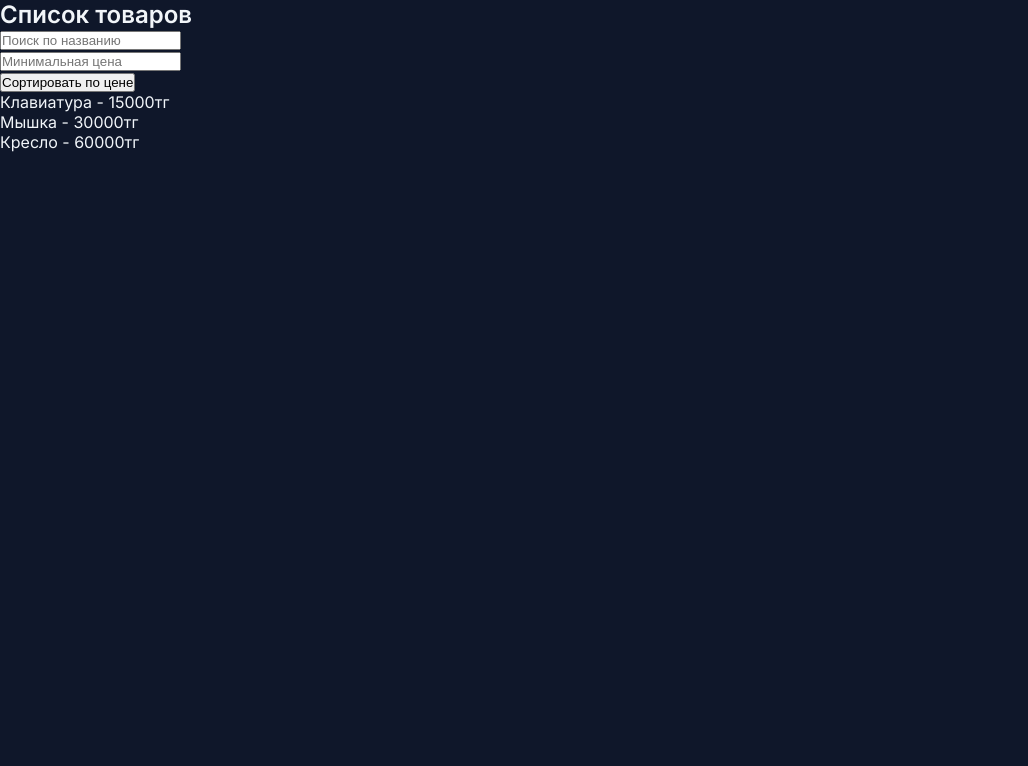
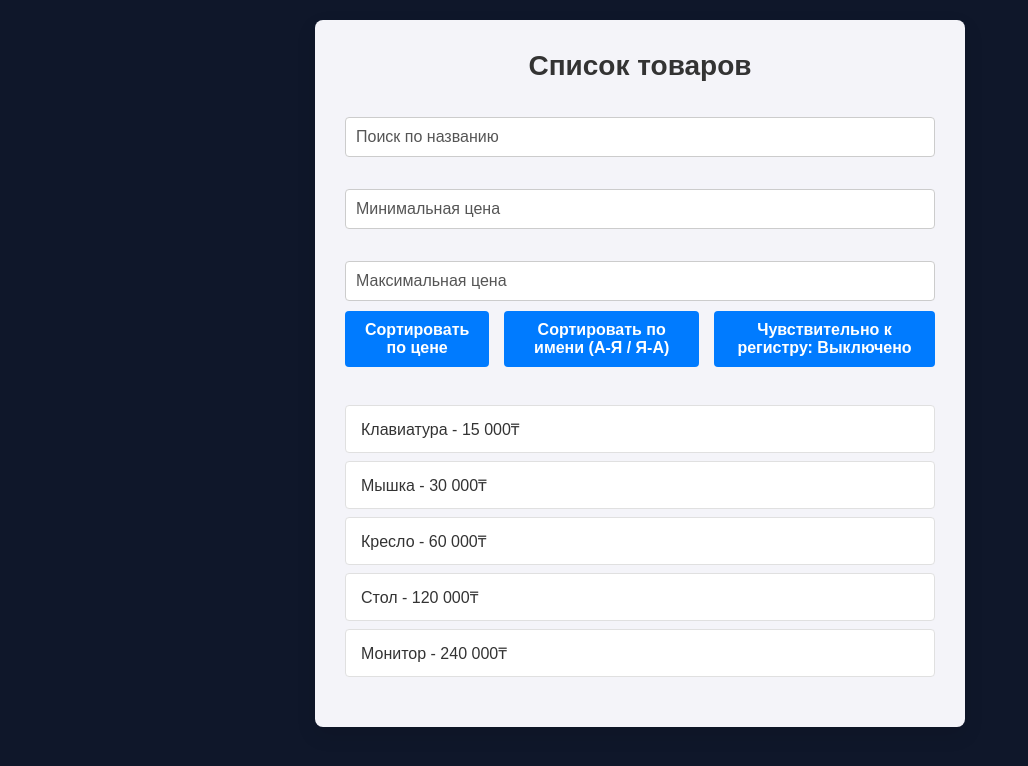
Before and after one commit to Tiltushkin/HomeWork-React, a React (Vite) app: page / in a window 1280 px wide. Shown: the top 766 px of the page, without its empty margins (0-1028 px from the left). Built offline with nearby package versions, Linux system fonts and the light colour scheme.

Commit message:
Обновлённая фильтрация

```diff
--- a/src/components/ListFiltered/ListFiltered.jsx
+++ b/src/components/ListFiltered/ListFiltered.jsx
@@ -1,58 +1,140 @@
-import React, { useState } from 'react'
-import s from './ListFiltered.module.scss'
+import React, { useState, useMemo } from 'react';
+import s from './ListFiltered.module.scss';
+import utils from '../utils/utils';
 
 const products = [
     { id: 1, name: "Клавиатура", price: 15000 },
     { id: 2, name: "Мышка", price: 30000 },
-    { id: 3, name: "Кресло", price: 60000 }
-]
+    { id: 3, name: "Кресло", price: 60000 },
+    { id: 4, name: "Стол", price: 120000 },
+    { id: 5, name: "Монитор", price: 240000 }
+];
 
 function ListFiltered() {
     const [query, setQuery] = useState("");
-    const [sortOrder, setSortOrder] = useState("asc");
+    const [priceSortOrder, setPriceSortOrder] = useState('asc');
+    const [nameSortOrder, setNameSortOrder] = useState('');
     const [minPrice, setMinPrice] = useState("");
+    const [maxPrice, setMaxPrice] = useState("");
+    const [caseSensitive, setCaseSensitive] = useState(false);
 
-    const filtered = products
-    .filter((p) => p.name.toLowerCase().includes(query.toLowerCase()))
-    .filter((p) => {
-        if (!minPrice) return true
-        return p.price >= Number(minPrice)
-    })
+    const { visibleProducts, expensiveCount } = useMemo(() => {
+        const min = Number(minPrice);
+        const max = Number(maxPrice);
 
-    const visible = [...filtered].sort((a, b) =>
-        sortOrder == "asc" ? a.price - b.price : b.price - a.price
-    )
+        let filtered = products.filter((p) => {
+            const name = caseSensitive ? p.name : p.name.toLowerCase();
+            const search = caseSensitive ? query : query.toLowerCase();
+            return name.includes(search);
+        });
+
+        if (minPrice || maxPrice) {
+            filtered = filtered.filter((p) =>
+                (minPrice ? p.price >= min : true) &&
+                (maxPrice ? p.price <= max : true)
+            );
+        }
+
+        const expensive = (minPrice || maxPrice)
+            ? products.filter(p => p.price > min && p.price > max).length
+            : 0;
+
+        filtered.sort((a, b) => {
+            return priceSortOrder === 'asc'
+                ? a.price - b.price
+                : b.price - a.price;
+        });
+
+        if (nameSortOrder === 'asc' || nameSortOrder === 'desc') {
+            filtered.sort((a, b) => {
+                const nameA = caseSensitive ? a.name : a.name.toLowerCase();
+                const nameB = caseSensitive ? b.name : b.name.toLowerCase();
+
+                if (nameA < nameB) return nameSortOrder === 'asc' ? -1 : 1;
+                if (nameA > nameB) return nameSortOrder === 'asc' ? 1 : -1;
+                return 0;
+            });
+        }
+
+        return { visibleProducts: filtered, expensiveCount: expensive };
+    }, [query, minPrice, maxPrice, priceSortOrder, nameSortOrder, caseSensitive]);
+
+    function togglePriceSort() {
+        setPriceSortOrder(prev => prev === 'asc' ? 'desc' : 'asc');
+        setNameSortOrder('');
+    }
+
+    function toggleNameSort() {
+        setNameSortOrder(prev =>
+            !prev ? 'asc' : prev === 'asc' ? 'desc' : ''
+        );
+    }
 
     return (
-        <div>
+        <div className={s.wrapper}>
             <h2>Список товаров</h2>
+            <div className={s.filters}>
                 <input
+                    className={s.input}
                     placeholder="Поиск по названию"
                     value={query}
                     onChange={(e) => setQuery(e.target.value)}
-                type='text'
+                    type="text"
                 />
-            <br />
                 <input
+                    className={s.input}
                     placeholder="Минимальная цена"
                     value={minPrice}
                     onChange={(e) => setMinPrice(e.target.value)}
-                type='number'
+                    type="number"
                 />
-            <br />
-            <button
-            onClick={() => setSortOrder(s => (s == "asc" ? "desc" : "asc"))}>
+                <input
+                    className={s.input}
+                    placeholder="Максимальная цена"
+                    value={maxPrice}
+                    onChange={(e) => setMaxPrice(e.target.value)}
+                    type="number"
+                />
+            </div>
+            <div className={s.buttons}>
+                <button className={s.buttonPrice} onClick={togglePriceSort}>
                     Сортировать по цене
                 </button>
+                <button className={s.buttonName} onClick={toggleNameSort}>
+                    Сортировать по имени (А-Я / Я-А)
+                </button>
+                <button className={s.buttonCase} onClick={() => setCaseSensitive(prev => !prev)}>
+                    {caseSensitive ? "Чувствительно к регистру: Включено" : "Чувствительно к регистру: Выключено"}
+                </button>
+            </div>
+            <br />
+            {visibleProducts.length === 0 ? (
+                <div>
+                    <p className={s.noProducts}>Нет товаров, соответствующих фильтрам.</p>
+                    {expensiveCount > 0 && (
+                        <p className={s.expensiveCount}>
+                            Количество товаров, дороже выбранной вами цены: {expensiveCount}
+                        </p>
+                    )}
+                </div>
+            ) : (
+                <>
+                    {expensiveCount > 0 && (
+                        <p className={s.expensiveCount}>
+                            Количество товаров, дороже выбранной вами цены: {expensiveCount}
+                        </p>
+                    )}
                     <ul>
-                {visible.map((p) => (
+                        {visibleProducts.map((p) => (
                             <li key={p.id}>
-                        {p.name} - {p.price}тг
+                                {p.name} - {utils.ssp(p.price)}₸
                             </li>
                         ))}
                     </ul>
+                </>
+            )}
         </div>
-    )
+    );
 }
 
-export default ListFiltered
+export default ListFiltered;
--- a/src/components/ListFiltered/ListFiltered.module.scss
+++ b/src/components/ListFiltered/ListFiltered.module.scss
@@ -0,0 +1,127 @@
+@use '../../styles/variables' as *;
+
+@mixin button-styles($bg-color, $color) {
+  background-color: $bg-color;
+  color: $color;
+  padding: $button-padding;
+  border: none;
+  border-radius: $border-radius;
+  cursor: pointer;
+  font-size: 16px;
+  font-weight: 600;
+  transition: background-color 0.3s, transform 0.2s;
+
+  &:hover {
+    background-color: darken($bg-color, 8%);
+    transform: scale(1.05);
+  }
+
+  &:focus {
+    outline: none;
+    box-shadow: 0 0 0 3px rgba($primary-color, 0.2);
+  }
+}
+
+.wrapper {
+  font-family: 'Arial', sans-serif;
+  background-color: $background-color;
+  border-radius: 8px;
+  padding: 30px;
+  box-shadow: 0 8px 20px rgba(0, 0, 0, 0.1);
+  max-width: 650px;
+  margin: 20px auto;
+  transition: box-shadow 0.3s;
+
+  &:hover {
+    box-shadow: 0 10px 30px rgba(0, 0, 0, 0.2);
+  }
+
+  h2 {
+    font-size: 28px;
+    color: $text-color;
+    margin-bottom: 25px;
+    text-align: center;
+    font-weight: 700;
+  }
+
+  p {
+    color: $text-color;
+  }
+
+  .filters {
+    display: flex;
+    flex-direction: column;
+    gap: 12px;
+  }
+
+  .input {
+    width: 100%;
+    padding: $input-padding;
+    margin: 10px 0;
+    border: 1px solid $border-color;
+    border-radius: $border-radius;
+    font-size: 16px;
+    box-sizing: border-box;
+    transition: border-color 0.3s;
+
+    &:focus {
+      outline: none;
+      border-color: $primary-color;
+      box-shadow: 0 0 0 3px rgba($primary-color, 0.2);
+    }
+
+    &::placeholder {
+      color: $light-text-color;
+    }
+  }
+
+  .buttons {
+    display: flex;
+    gap: 15px;
+    justify-content: center;
+  }
+
+  .buttonPrice, .buttonName, .buttonCase {
+    @include button-styles($primary-color, #fff);
+  }
+
+  ul {
+    list-style-type: none;
+    padding: 0;
+    margin: 20px 0;
+
+    li {
+      padding: 12px 15px;
+      margin: 8px 0;
+      border: 1px solid #e0e0e0;
+      border-radius: $border-radius;
+      background-color: #fff;
+      font-size: 16px;
+      display: flex;
+      justify-content: space-between;
+      align-items: center;
+      color: $text-color;
+      transition: background-color 0.3s;
+
+      &:hover {
+        background-color: #f1f1f1;
+      }
+
+      .price {
+        font-weight: 600;
+      }
+    }
+  }
+
+  .no-products {
+    font-size: 16px;
+    color: $light-text-color;
+    text-align: center;
+  }
+
+  .expensive-count {
+    font-size: 16px;
+    color: $light-text-color;
+    text-align: center;
+  }
+}
--- /dev/null
+++ b/src/components/utils/utils.js
@@ -0,0 +1,65 @@
+const utils = {
+  sp: (int) => {
+  int = int.toString();
+  if(int >= 10000) {
+    return int.split('').reverse().join('').match(/[0-9]{1,3}/g).join('.').split('').reverse().join('');
+  } else {
+    return int
+  }
+  },
+  ssp: (int) => {
+  int = int.toString();
+  if(int >= 10000) {
+    return int.split('').reverse().join('').match(/[0-9]{1,3}/g).join(' ').split('').reverse().join('');
+  } else {
+    return int
+  }
+  },
+  rn: (int, fixed) => {
+  if (int === null) return null;
+  if (int === 0) return '0';
+  fixed = (!fixed || fixed < 0) ? 0 : fixed;
+  let b = (int).toPrecision(2).split('e'),
+  k = b.length === 1 ? 0 : Math.floor(Math.min(b[1].slice(1), 14) / 3),
+  c = k < 1 ? int.toFixed(0 + fixed) : (int / Math.pow(10, k * 3) ).toFixed(1 + fixed),
+  d = c < 0 ? c : Math.abs(c),
+  e = d + ['', 'тыс', 'млн', 'млрд', 'трлн'][k];
+
+  e = e.replace(/e/g, '');
+  e = e.replace(/\+/g, '');
+  e = e.replace(/Infinity/g, 'ДОХЕРА');
+
+  return e;
+  },
+  gi: (int) => {
+  int = int.toString();
+
+  let text = ``;
+  for (let i = 0; i < int.length; i++)
+  {
+  text += `${int[i]}⃣`;
+  }
+
+  return text;
+  },
+  newgi: (int) => {
+  int = int.toString();
+
+  let text = ``;
+  for (let i = 0; i < int.length; i++)
+  {
+  text += `${int[i]}`;
+  }
+
+  return text;
+  },
+  decl: (n, titles) => { return titles[(n % 10 === 1 && n % 100 !== 11) ? 0 : n % 10 >= 2 && n % 10 <= 4 && (n % 100 < 10 || n % 100 >= 20) ? 1 : 2] },
+  random: (x, y) => {
+  return y ? Math.round(Math.random() * (y - x)) + x : Math.round(Math.random() * x);
+  },
+  pick: (array) => {
+  return array[utils.random(array.length - 1)];
+  }
+}
+
+export default utils
--- a/src/styles/_variables.scss
+++ b/src/styles/_variables.scss
@@ -19,3 +19,15 @@ $standard-font-title-weight: 600;
 $layout-size: 1500px;
 
 $margin-m: 20px;
+
+// NEW constants for lesson4
+
+$primary-color: #007bff;
+$hover-color: #0056b3;
+$background-color: #f4f4f9;
+$border-color: #ccc;
+$text-color: #333;
+$light-text-color: #555;
+$button-padding: 10px 20px;
+$input-padding: 10px;
+$border-radius: 4px;
```
Lines whose indentation alone changed are shown as unchanged.
